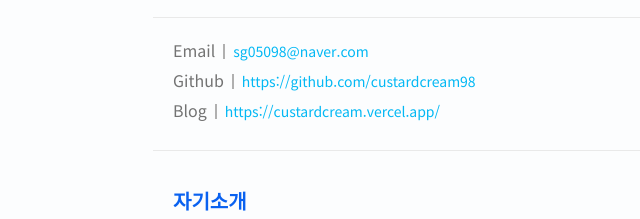
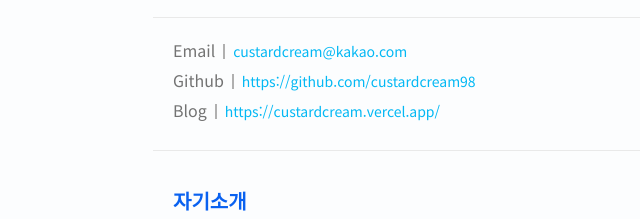
Before and after one commit to custardcream98/resume, a website: page index.html in a window 1280 px wide. Shown: the part 255-474 px from the top of the page, 103-743 px from the left. Drawn offline with Linux system fonts and the light colour scheme.

Commit message:
Chore: 메일 변경

```diff
--- a/index.html
+++ b/index.html
@@ -97,9 +97,9 @@
             <span class="contact">Email</span
             ><a
               class="link link-nomargin text-sm"
-              href="mailto:sg05098@naver.com"
+              href="mailto:custardcream@kakao.com"
               target="_blank"
-              >sg05098@naver.com</a
+              >custardcream@kakao.com</a
             ><br />
             <span class="contact">Github</span
             ><a
```
